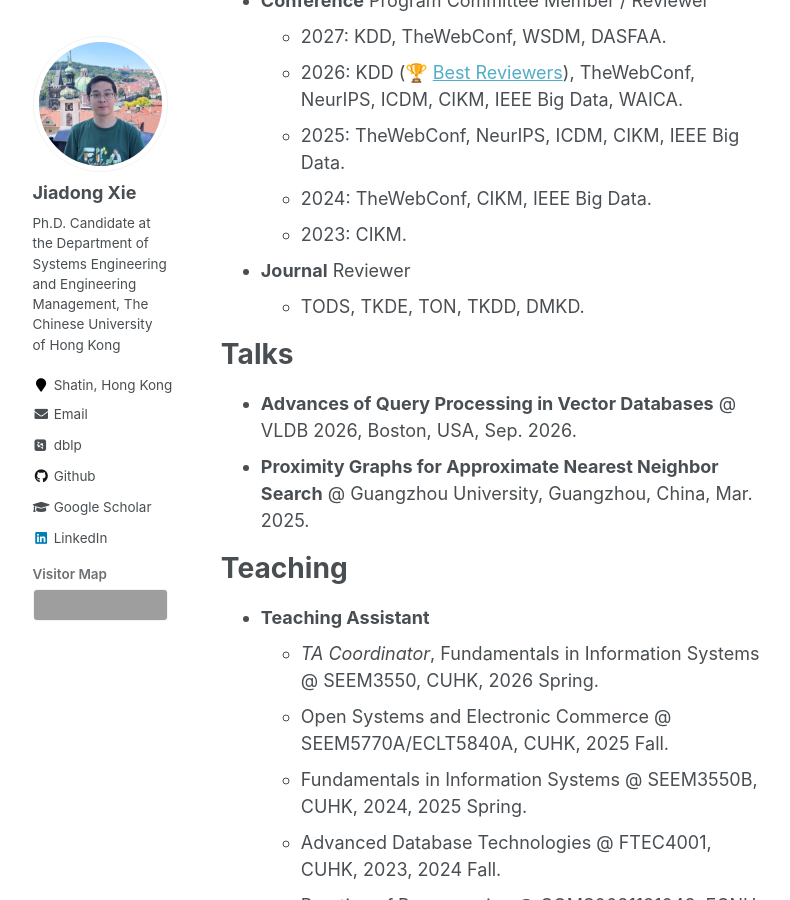
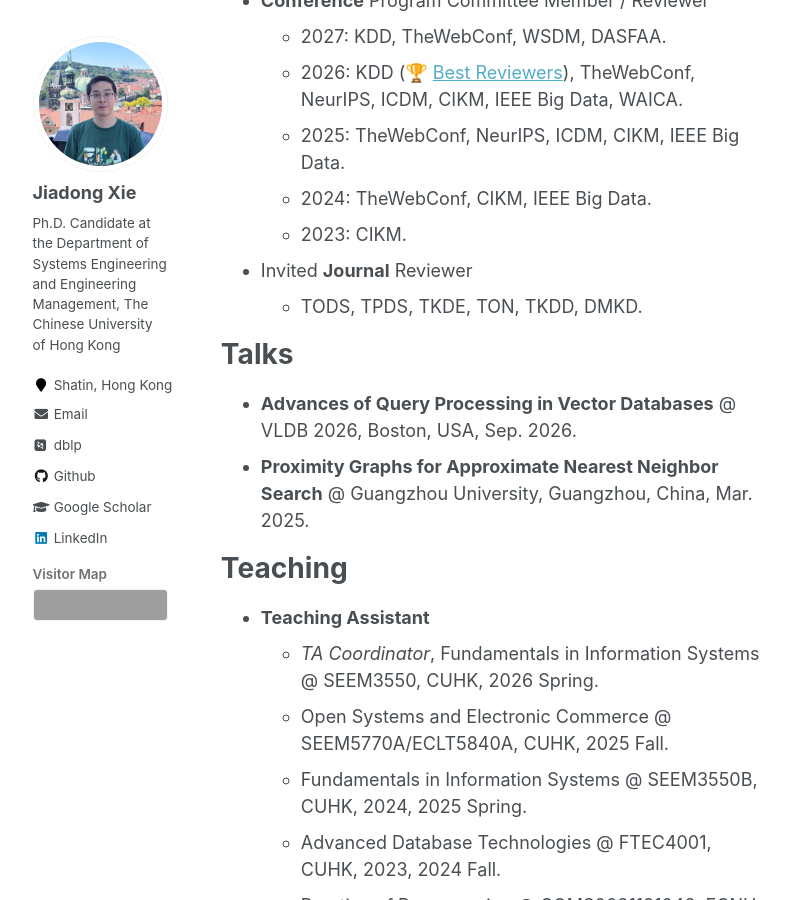
Before and after one commit to Xiejiadong/Xiejiadong.github.io, a Jekyll site: the page built from _pages/about.md, in a window 1280 px wide and 900 px high, scrolled down 4101 px. Shown: the whole window, without its empty margins (163-953 px from the left). Built offline with Jekyll 4.4.1, drawn with Linux system fonts in a browser that asks for light colours; some web fonts are replaced; grey boxes are pictures that could not be loaded.

Commit message:
Update about.md

```diff
--- a/_pages/about.md
+++ b/_pages/about.md
@@ -431,8 +431,8 @@ Academic Services
   - 2025: TheWebConf, NeurIPS, ICDM, CIKM, IEEE Big Data.
   - 2024: TheWebConf, CIKM, IEEE Big Data.
   - 2023: CIKM.
-- **Journal** Reviewer
-  - TODS, TKDE, TON, TKDD, DMKD.
+- Invited **Journal** Reviewer
+  - TODS, TPDS, TKDE, TON, TKDD, DMKD.
 
 
 Talks
```
